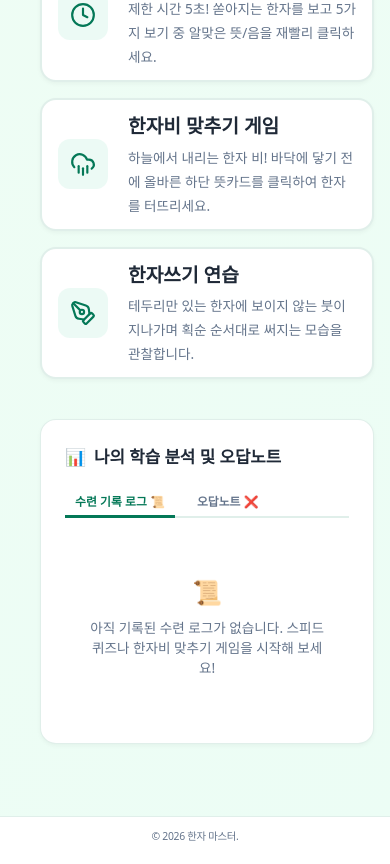
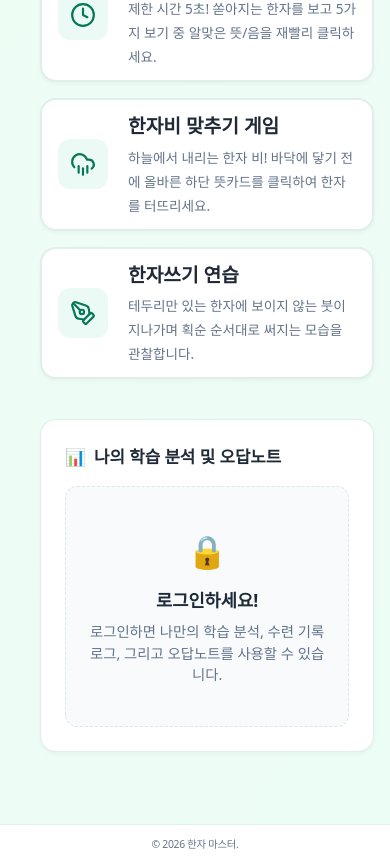
Before and after one commit to x110505x-del/hj, a React (Vite) app: page / in a window 390 px wide. Shown: the part 1120-1984 px from the top of the page. Built offline with nearby package versions, Linux system fonts and the light colour scheme; a web font is replaced by a local one.

Commit message:
fix: responsive admin panel, game check-in bugs, and login gate for study logs

```diff
--- a/src/components/HanjaRainGame.jsx
+++ b/src/components/HanjaRainGame.jsx
@@ -188,7 +188,7 @@ export default function HanjaRainGame({ level, onBack, soundOn, onToggleSound, o
         const remaining = updated.filter((item) => !item.hitFloor);
 
         // Check if level cleared (win condition)
-        if (spawnQueueRef.current.length === 0 && remaining.length === 0) {
+        if (hasStarted && spawnQueueRef.current.length === 0 && remaining.length === 0) {
           setLives((currentLives) => {
             if (currentLives > 0) {
               setGameState('victory');
@@ -269,7 +269,9 @@ export default function HanjaRainGame({ level, onBack, soundOn, onToggleSound, o
       );
 
       if (onCompleteGame) {
-        onCompleteGame(g, x, gameState === 'victory');
+        // 기준양: 최소 5개 이상 격파하거나 승리해야만 출석(수련완료) 인정
+        const isSuccess = gameState === 'victory' || clearedCount >= 5;
+        onCompleteGame(g, x, isSuccess);
       }
     }
   }, [gameState]);
--- a/src/components/LevelSelector.jsx
+++ b/src/components/LevelSelector.jsx
@@ -588,7 +588,25 @@ export default function LevelSelector({ selectedLevel, onSelectLevel, onStartMod
           <span>📊</span> 나의 학습 분석 및 오답노트
         </h2>
 
-        {/* 탭 헤더 */}
+        {!profile || !profile.isLoggedIn ? (
+          <div style={{
+            textAlign: 'center',
+            padding: '40px 20px',
+            color: 'var(--color-text-muted)',
+            fontSize: '0.9rem',
+            backgroundColor: '#f8fafc',
+            borderRadius: '12px',
+            border: '1px dashed var(--color-border)'
+          }}>
+            <p style={{ margin: '0 0 12px 0', fontSize: '2rem' }}>🔒</p>
+            <strong style={{ display: 'block', fontSize: '1.1rem', color: '#1f2937', marginBottom: '8px' }}>
+              로그인하세요!
+            </strong>
+            로그인하면 나만의 학습 분석, 수련 기록 로그, 그리고 오답노트를 사용할 수 있습니다.
+          </div>
+        ) : (
+          <>
+            {/* 탭 헤더 */}
         <div style={{
           display: 'flex',
           borderBottom: '2px solid var(--color-border)',
@@ -845,6 +863,8 @@ export default function LevelSelector({ selectedLevel, onSelectLevel, onStartMod
             )}
           </div>
         )}
+          </>
+        )}
       </div>
 
     </div>
--- a/src/components/SpeedQuiz.jsx
+++ b/src/components/SpeedQuiz.jsx
@@ -148,7 +148,9 @@ export default function SpeedQuiz({ level, onBack, soundOn, onToggleSound, onCom
       );
 
       if (onCompleteGame) {
-        onCompleteGame(g, x, true);
+        // 기준양: 최소 5문제 이상 정답이어야 출석(수련완료) 인정
+        const isSuccess = correctCount >= 5;
+        onCompleteGame(g, x, isSuccess);
       }
     }
   }, [gameState]);
--- a/src/index.css
+++ b/src/index.css
@@ -429,6 +429,14 @@ body {
     gap: 16px !important;
   }
 
+  .admin-stats-grid {
+    grid-template-columns: repeat(2, 1fr) !important;
+  }
+
+  .admin-body-split {
+    grid-template-columns: 1fr !important;
+  }
+
   /* Level selector grid wrapper */
   .level-grid {
     grid-template-columns: repeat(4, 1fr) !important;
@@ -456,6 +464,10 @@ body {
 
 /* Extra Small Phones (iPhones, Android screens) */
 @media (max-width: 480px) {
+  .admin-stats-grid {
+    grid-template-columns: 1fr !important;
+  }
+
   .level-grid {
     grid-template-columns: repeat(4, 1fr) !important;
     gap: 6px !important;
```
